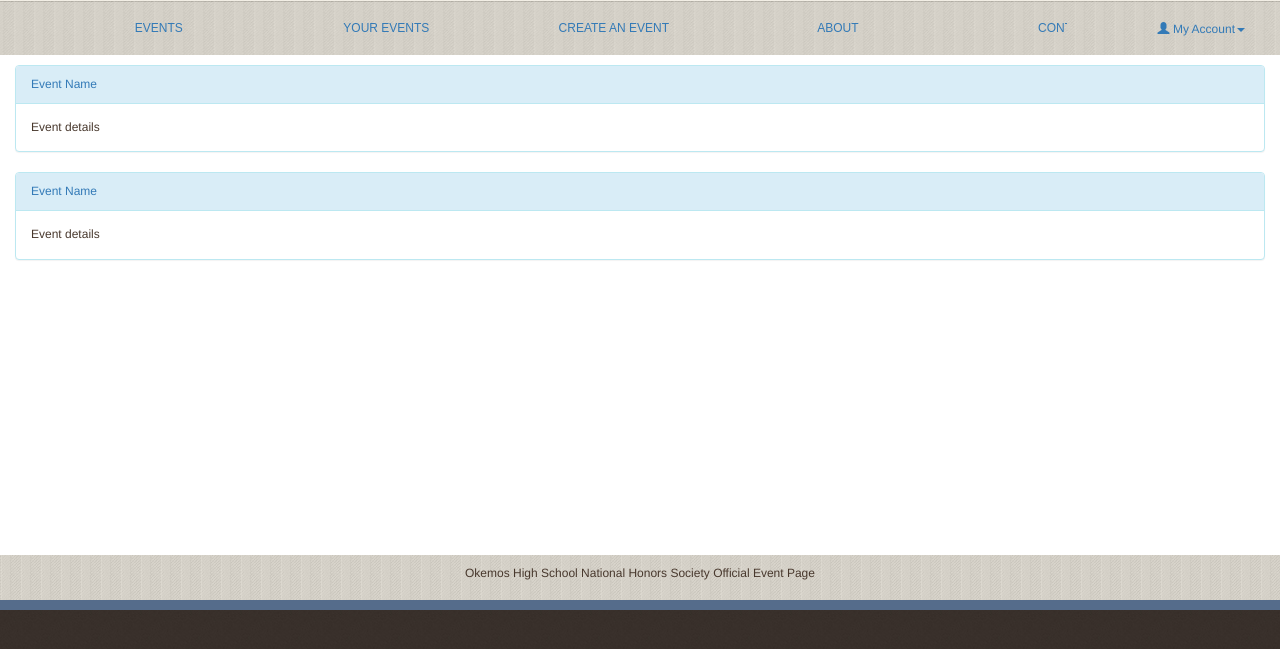
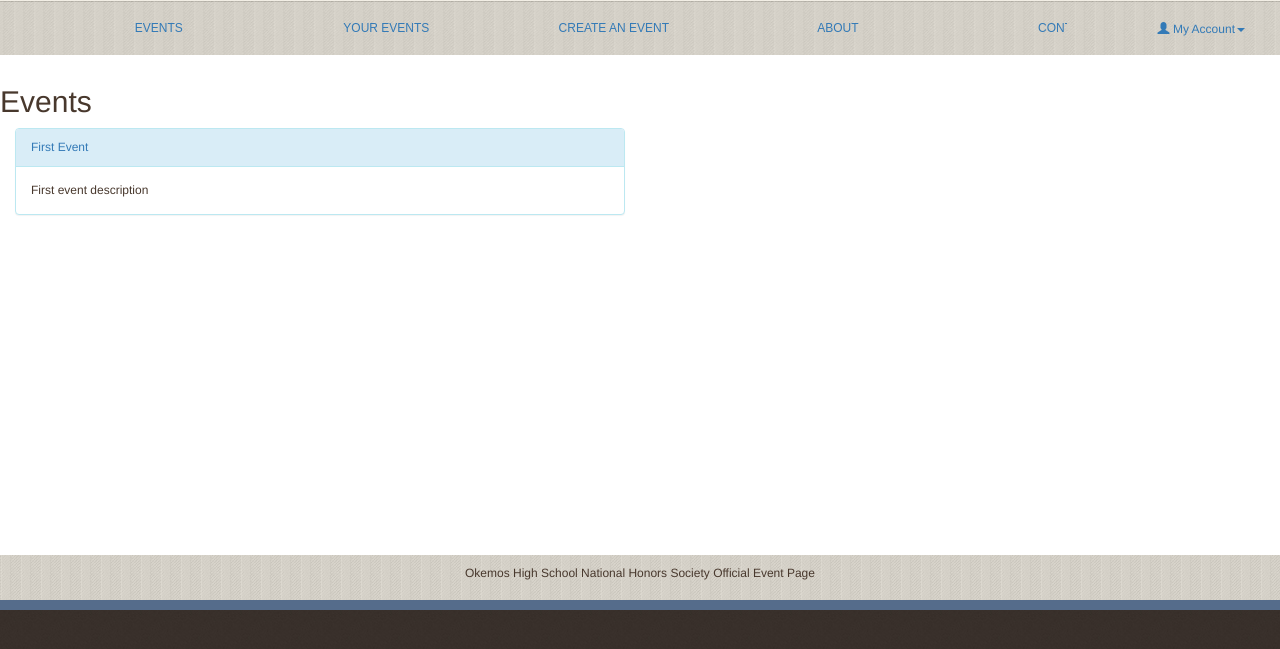
Before and after one commit to upadhyem/nhs_website, a Django app: page / in a window 1280 px wide. Shown: the part 100-749 px from the top of the page. Run offline with Django 3.2, Linux system fonts and the light colour scheme; data comes from the database, SQL or seed files in the repository; both versions use the stored data as it was before the commit; some libraries are stand-ins or nearby versions.

Commit message:
Add event model and list and detail views

```diff
--- a/nhs/events/models.py
+++ b/nhs/events/models.py
@@ -12,3 +12,5 @@ class Event(models.Model):
 
     def __str__(self):
         return self.name
+
+#class Attendee look for 'foreign key'
--- a/nhs/templates/base_site.html
+++ b/nhs/events/templates/events/base_site.html
@@ -29,7 +29,7 @@
 
                     <div class="container" id="nav-container">
                         <ul class="nav nav-justified">
-                            <li class="active"><a href="#">Events</a></li>
+                            <li class="active"><a href="{% url 'index' %}">Events</a></li>
                             <li><a href="#">Your Events</a></li>
                             <li><a href="#">Create An Event</a></li>
                             <li><a href="#">About</a></li>
@@ -58,23 +58,11 @@
             </div>
 
         </div>
-
-        <div class="row" id="content">
-            <div class="col-xs-12">
-                <div class="panel panel-info">
-                      <div class="panel-heading"><a href="">Event Name</a></div>
-                      <div class="panel-body">
-                        Event details
-                      </div>
-                </div>
-                <div class="panel panel-info">
-                      <div class="panel-heading"><a href="">Event Name</a></div>
-                      <div class="panel-body">
-                        Event details
-                      </div>
-                </div>
+        <div class="row">
+            <div  id="content">
+                {% block content %}
+                {% endblock %}
             </div>
-
         </div>
 
         <div class="row">
--- /dev/null
+++ b/nhs/events/templates/events/event_list.html
@@ -0,0 +1,15 @@
+{% extends "events/base_site.html" %}
+
+{% block content %}
+<h2>Events</h2>
+    {% for event in object_list %}
+        <div class="col-xs-6">
+                <div class="panel panel-info">
+                      <div class="panel-heading"><a href="{% url 'events:detail' event.id %}">{{event.name}}</a></div>
+                      <div class="panel-body">
+                        {{event.description}}
+                      </div>
+                </div>
+        </div>
+    {% endfor %}
+{% endblock %}
--- /dev/null
+++ b/nhs/events/templates/events/index.html
@@ -0,0 +1 @@
+{% extends "events/base_site.html" %}
--- /dev/null
+++ b/nhs/events/urls.py
@@ -0,0 +1,9 @@
+from django.conf.urls import url
+
+from .views import EventListView, EventDetailView
+
+app_name='events'
+urlpatterns = [
+    url(r'^$', EventListView.as_view(), name='list'),
+    url(r'^(?P<pk>\d+)/$', EventDetailView.as_view(), name="detail")
+]
--- a/nhs/events/views.py
+++ b/nhs/events/views.py
@@ -1,3 +1,16 @@
-from django.shortcuts import render
+from django.views.generic.list import ListView
+from django.views.generic.detail import DetailView
+from django.shortcuts import *
+from django.http import HttpResponse
+from .models import Event
 
 # Create your views here.
+def index(request):
+    return render(request, 'events/index.html', {})
+
+class EventListView(ListView):
+    model = Event
+
+class EventDetailView(DetailView):
+    template_name = "events/detail.html"
+    model = Event
--- a/nhs/nhs/settings.py
+++ b/nhs/nhs/settings.py
@@ -56,7 +56,7 @@ ROOT_URLCONF = 'nhs.urls'
 TEMPLATES = [
     {
         'BACKEND': 'django.template.backends.django.DjangoTemplates',
-        'DIRS': [os.path.join(BASE_DIR, 'templates')],
+       # 'DIRS': [os.path.join(BASE_DIR, 'templates')],
         'APP_DIRS': True,
         'OPTIONS': {
             'context_processors': [
--- a/nhs/nhs/urls.py
+++ b/nhs/nhs/urls.py
@@ -13,14 +13,16 @@ Including another URLconf
     1. Import the include() function: from django.conf.urls import url, include
     2. Add a URL to urlpatterns:  url(r'^blog/', include('blog.urls'))
 """
-from django.conf.urls import url
+from django.conf.urls import include,url
 from django.contrib import admin
 from django.conf import settings
 from django.conf.urls.static import static
 
-from . import views
+from events import views
+
 
 urlpatterns = [
-    url(r'^$', views.index, name='index'),
-    url(r'^admin/', admin.site.urls),
+    url(r'^$', views.EventListView.as_view(), name='index'),
+    url(r'^events/', include('events.urls')),
+    url(r'^admin/', admin.site.urls)
 ] + static(settings.STATIC_URL, document_root=settings.STATIC_ROOT)
--- a/nhs/templates/index.html
+++ /dev/null
@@ -1 +0,0 @@
-{% extends "base_site.html" %}
```
Also changed, not shown: nhs/events/templates/events/detail.html (added, +12 -0 lines), nhs/db.sqlite3 (deleted), nhs/nhs/models.py (deleted), 1 other file.
